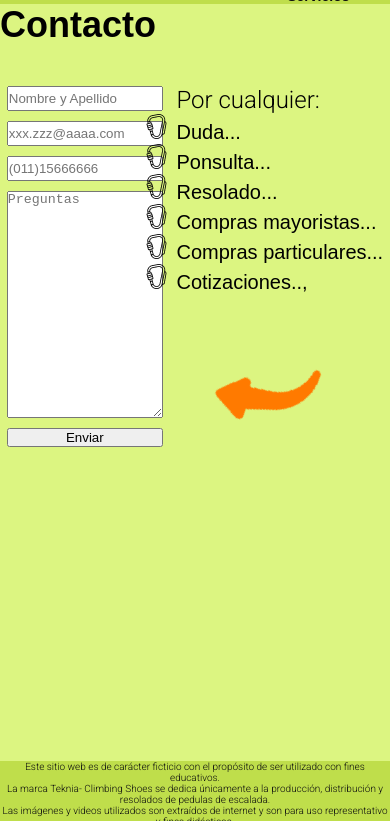
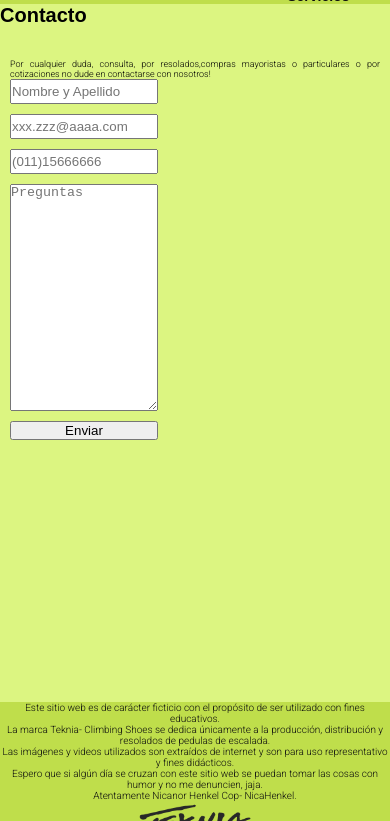
Before and after one commit to NicaHenkel/Teknia--Nicanor-Henkel--Proyecto-final, a website: page public/contact.html in a window 390 px wide. Shown: the part 44-865 px from the top of the page. Drawn offline with Linux system fonts and the light colour scheme.

Commit message:
se hizo responsive contact

```diff
--- a/public/contact.html
+++ b/public/contact.html
@@ -38,10 +38,13 @@
     <main id="main-contact">
         <div class="container-2">
             <article>
-                <h1>Contacto</h1>
+                <h1 class="cont__title">Contacto</h1>
             </article>
 
             <div class="flex-row cont__elements">
+                <div class="cont__cont__text">
+                    <p class="cont__cont__text--item">Por cualquier duda, consulta, por resolados,compras mayoristas o particulares o por cotizaciones no dude en contactarse con nosotros! </p>
+                </div>
                 <div class="flex-column cont__form">
                     <input type="text" name="Nombre y apellido" id="nya-height" placeholder="Nombre y Apellido">
                     <input type="email" name="Email" id="nya-height" placeholder="xxx.zzz@aaaa.com">
@@ -49,11 +52,11 @@
                     <textarea name="" id="" cols="60" rows="15" placeholder="Preguntas"></textarea>
                     <input type="submit" value="Enviar">
                 </div>
-                <article>
+                <article class="cont__cont__list">
                     <p class="cont__text--item">Por cualquier:</p>
                     <ul class="cont__list">
-                        <li>Duda...</li>
-                        <li>Ponsulta...</li>
+                        <li class="font__list">Duda...</li>
+                        <li>Consulta...</li>
                         <li>Resolado...</li>
                         <li>Compras mayoristas...</li>
                         <li>Compras particulares...</li>
--- a/sass/views/_contact.scss
+++ b/sass/views/_contact.scss
@@ -13,7 +13,8 @@
     margin-top: 40px;
     height: 80vh;
     display: flex;
-    justify-content: space-around;
+    justify-content: space-evenly;
+
 
 
 
@@ -21,6 +22,8 @@
         height: 70vh;
         width: 40%;
         gap: 10px;
+
+
 
     }
     .cont__text--item{
@@ -31,6 +34,24 @@
     .cont__list{
         list-style: url('../public/img/contact/carabiner.png');
         font-size: $size-title3;
+    }
+
+
+}
+
+#nya-height{
+    height: 25px;
+}
+
+@media screen and (min-width: 600px){
+
+    .cont__cont__text--item{
+        display: none;
+    }
+    .cont__form{
+        height: 70vh;
+        width: 40%;
+        gap: 10px;
     }
     .cont__flechita{
 
@@ -46,14 +67,54 @@
 
 }
 
-#nya-height{
-    height: 25px;
+@media screen and (max-width: 1023px){
+.cont__flechita{
+
+    display: none;
+    .cont__text--item{
+        font-size: $size-title3;
+
+    }
+
+    .font__list{
+        font-size: $size-desc;
+}
+}
 }
 
 
-@media screen { }
+@media screen and (max-width: 599px){
+
+    .cont__title{
+        font-size: $size-title3;
+    }
 
 
+    .cont__elements{
+        margin: 0;
+        padding: 1rem;
+        display: flex;
+        flex-direction: column;
+        justify-content: center;
+
+    }
+    .cont__cont__text{
 
 
-@media screen { }
+        &--item{
+            font-size: $size-legal;
+            text-align: justify;
+
+        }
+    }
+    .cont__form{
+        height: auto;
+        width: 100%;
+        gap: 5px;
+    }
+
+
+    .cont__cont__list{
+        display: none;
+    }
+}
--- a/sass/views/_product-service.scss
+++ b/sass/views/_product-service.scss
@@ -251,7 +251,7 @@ margin: 16rem 0;
 
 @media screen and (max-width: 599px){
     .title__pys{
-        font-size: $size-title2;
+        font-size: $size-title3;
     }
     .pd-g1{
         font-size: $size-desc;
@@ -272,9 +272,6 @@ margin: 16rem 0;
         font-size: $size-info;
 
     }
-
-
-
 
     .pd-g3{
         .img-1{
```
Also changed, not shown: css/index.css.
